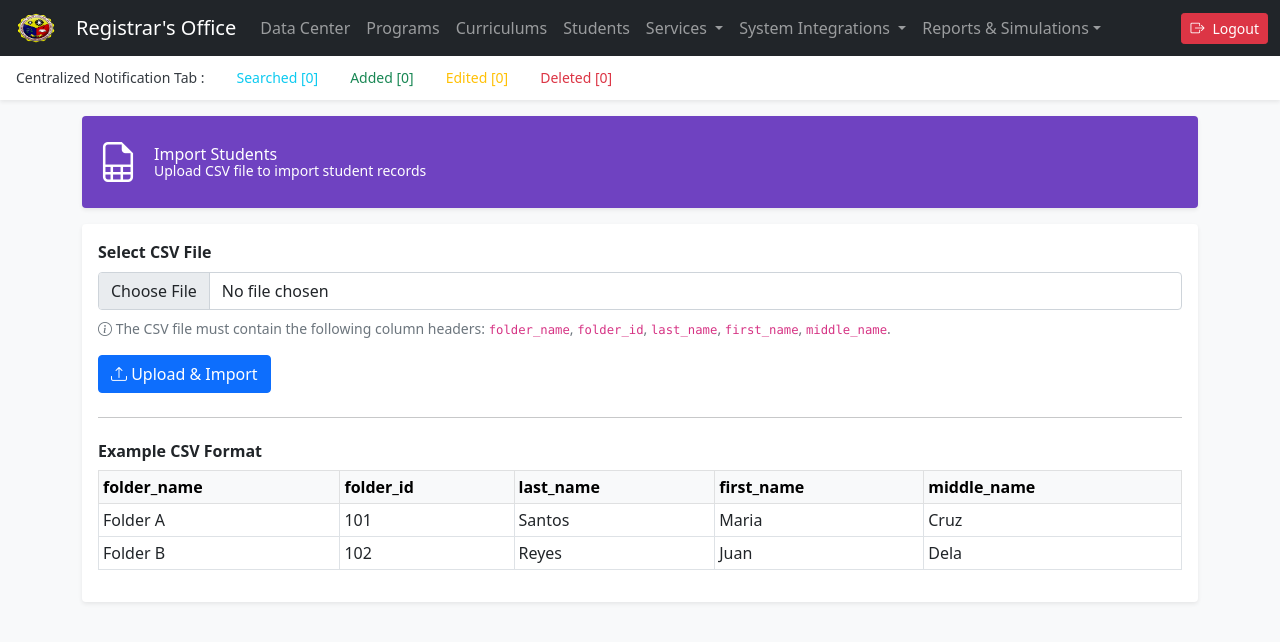
After one commit to renspike1993/moist-integrated-systems, a Django app: page /registrar/students/import/ in a window 1280 px wide. The commit adds this page. Shown: the top 642 px of the page. Run offline with Django 5.2, Linux system fonts and the light colour scheme; the visitor is signed in with stand-in values (Sample User, id 1); some libraries are stand-ins or nearby versions.

Commit message:
update it ui

```diff
--- a/registrar/routes.py
+++ b/registrar/routes.py
@@ -20,4 +20,5 @@ urlpatterns = [
     path('students/add/', student.add_student, name='add_student'),
     path('students/edit/<int:student_id>/', student.edit_student, name='edit_student'),
     path('students/delete/<int:student_id>/', student.delete_student, name='delete_student'),
+    path('students/import/', student.import_students_from_csv, name='import_students'),
 ]
--- a/registrar/templates/base.html
+++ b/registrar/templates/base.html
@@ -54,7 +54,7 @@
 							<a class="nav-link {% if request.path == '/registrar/' %}active{% endif %}" href="{% url 'registrar:dashboard' %}"> Data Center </a>
 						</li>
 						<li class="nav-item">
-							<a class="nav-link" href="#">Courses</a>
+							<a class="nav-link" href="#">Programs</a>
 						</li>
 						<li class="nav-item">
 							<a class="nav-link" href="#">Curriculums</a>
@@ -85,7 +85,8 @@
 								<li><a class="dropdown-item" href="{% url 'accounts:login' %}">Entrance Exam</a></li>
 								<li><a class="dropdown-item" href="{% url 'accounts:login' %}">Intramurals</a></li>
 								<li><a class="dropdown-item" href="{% url 'accounts:login' %}">Student Government Election (CSG)</a></li>
-								<li><a class="dropdown-item" href="{% url 'accounts:login' %}">Attendance</a></li>
+								<li><a class="dropdown-item" href="{% url 'accounts:login' %}">Attendance Logs (QR-CODE)</a></li>
+								<li><a class="dropdown-item" href="{% url 'admin:index' %}">System Administrator</a></li>
 							</ul>
 						</li>
 
@@ -121,6 +122,8 @@
 		</div>
 
 		<main class="container">{% block content %} {% endblock %}</main>
+		{% block extra_scripts %} {% endblock %}
+
 		<script>
 			{% if messages %}
 			{% for message in messages %}
--- /dev/null
+++ b/registrar/templates/student/import_students.html
@@ -0,0 +1,65 @@
+{% extends "base.html" %}
+{% block title %}Import Students{% endblock %}
+
+{% block content %}
+<div class="d-flex align-items-center p-3 my-3 text-white bg-purple rounded shadow-sm">
+  <i class="bi bi-file-earmark-spreadsheet fs-1 me-3"></i>
+  <div class="lh-1">
+    <h1 class="h6 mb-0 text-white lh-1">Import Students</h1>
+    <small>Upload CSV file to import student records</small>
+  </div>
+</div>
+
+<div class="my-3 p-3 bg-body rounded shadow-sm">
+  <form method="POST" enctype="multipart/form-data">
+    {% csrf_token %}
+    <div class="mb-3">
+      <label for="csv_file" class="form-label fw-bold">Select CSV File</label>
+      <input type="file" name="csv_file" accept=".csv" class="form-control" required />
+      <div class="form-text text-muted mt-2">
+        <i class="bi bi-info-circle"></i>
+        The CSV file must contain the following column headers:
+        <code>folder_name</code>, <code>folder_id</code>, <code>last_name</code>, <code>first_name</code>, <code>middle_name</code>.
+      </div>
+    </div>
+    <button type="submit" class="btn btn-primary">
+      <i class="bi bi-upload"></i> Upload & Import
+    </button>
+  </form>
+
+  <hr class="my-4">
+
+  <div>
+    <h6 class="fw-bold">Example CSV Format</h6>
+    <div class="table-responsive">
+      <table class="table table-bordered table-sm align-middle">
+        <thead class="table-light">
+          <tr>
+            <th>folder_name</th>
+            <th>folder_id</th>
+            <th>last_name</th>
+            <th>first_name</th>
+            <th>middle_name</th>
+          </tr>
+        </thead>
+        <tbody>
+          <tr>
+            <td>Folder A</td>
+            <td>101</td>
+            <td>Santos</td>
+            <td>Maria</td>
+            <td>Cruz</td>
+          </tr>
+          <tr>
+            <td>Folder B</td>
+            <td>102</td>
+            <td>Reyes</td>
+            <td>Juan</td>
+            <td>Dela</td>
+          </tr>
+        </tbody>
+      </table>
+    </div>
+  </div>
+</div>
+{% endblock %}
--- a/registrar/views/student.py
+++ b/registrar/views/student.py
@@ -5,6 +5,10 @@ from ..models import Student
 from ..forms import StudentForm
 from django.core.paginator import Paginator
 from django.db.models import Q
+
+import csv
+from django.db import transaction
+from ..models import Folder, Student
 
 
 # ----------------------
@@ -86,3 +90,71 @@ def delete_student(request, student_id):
         return redirect('registrar:student_list')
 
     return render(request, 'student/delete_student.html', {'student': student})
+
+import csv
+
+
+@login_required
+@permission_required('registrar.add_student', raise_exception=True)
+
+@login_required
+@permission_required('registrar.add_student', login_url='accounts:login')
+def import_students_from_csv(request):
+    if request.method == "POST" and request.FILES.get("csv_file"):
+        csv_file = request.FILES["csv_file"]
+
+        try:
+            data = csv_file.read().decode("utf-8").splitlines()
+        except UnicodeDecodeError:
+            messages.error(request, "Error reading CSV file. Please ensure it is UTF-8 encoded.")
+            return redirect("registrar:student_list")
+
+        reader = csv.DictReader(data)
+
+        total = 0
+        saved = 0
+        failed = 0
+        errors = []
+
+        for row in reader:
+            total += 1
+            folder_name = row.get("folder_name", "").strip()
+            last_name = row.get("last_name", "").strip()
+            first_name = row.get("first_name", "").strip()
+            middle_name = row.get("middle_name", "").strip()
+
+            # Validate required fields
+            if not folder_name or not last_name or not first_name:
+                failed += 1
+                errors.append(f"Row {total}: Missing required data")
+                continue
+
+            # Get or create folder
+            folder, _ = Folder.objects.get_or_create(folder_name=folder_name)
+
+            # Create student (duplicates allowed)
+            try:
+                Student.objects.create(
+                    folder=folder,
+                    last_name=last_name,
+                    first_name=first_name,
+                    middle_name=middle_name
+                )
+                saved += 1
+            except Exception as e:
+                failed += 1
+                errors.append(f"Row {total}: {str(e)}")
+
+        # Write skipped or error logs (optional)
+        if errors:
+            with open("import_errors.log", "w", encoding="utf-8") as log_file:
+                for err in errors:
+                    log_file.write(err + "\n")
+
+        messages.success(
+            request,
+            f"Import complete: {saved} students saved out of {total} rows. ({failed} failed)"
+        )
+        return redirect("registrar:student_list")
+
+    return render(request, "student/import_students.html")
```
Also changed, not shown: registrar/forms.py (+19 -6 lines), registrar/models.py (+50 -1 lines), registrar/templates/student/add_student.html (+29 -16 lines), registrar/templates/student/edit_student.html (+21 -0 lines), registrar/templates/student/students.html (+10 -26 lines), registrar/migrations/0005_program_course.py (added), registrar/migrations/0006_remove_course_course_lab_unit_and_more.py (added), student_folders.csv, 2 other files.
